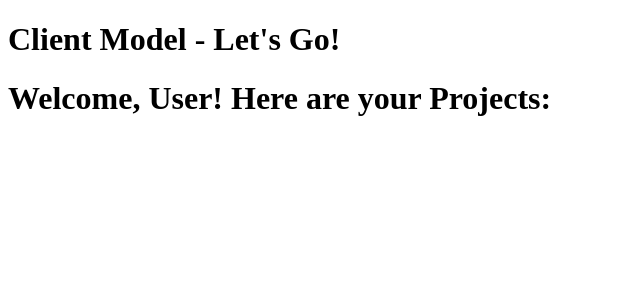
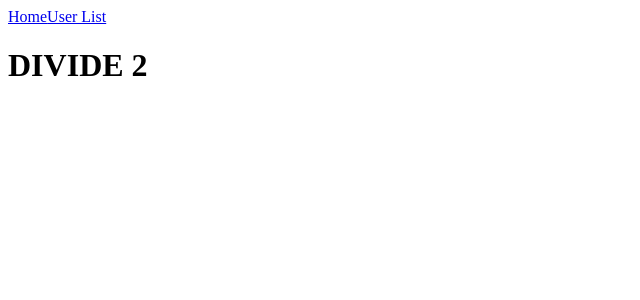
Before and after one commit to alexsylvian/final-project, a React (Create React App) app in the folder client/: page / in a window 1280 px wide. Shown: the top 300 px of the page, without its empty margins (0-640 px from the left). Built offline with nearby package versions, Linux system fonts and the light colour scheme.

Commit message:
first success - ear;y routing

```diff
--- a/client/src/components/App.js
+++ b/client/src/components/App.js
@@ -1,14 +1,24 @@
-import React, { useEffect, useState } from "react";
-import { Switch, Route } from "react-router-dom";
-import Navbar from "./Navbar";
+import React from "react";
+import { BrowserRouter as Router, Route, Switch } from "react-router-dom";
+import routes from "../routes";
 
 function App() {
-  return(
-    <div>
-     <h1>Client Model - Let's Go!</h1>
-     <h1>Welcome, User! Here are your Projects:</h1>
-    </div>
-  )
+  return (
+    <Router>
+      <Switch>
+        {routes.map((route, index) => (
+          <Route
+            key={index}
+            path={route.path}
+            exact={route.exact}
+            render={(props) => (
+              <route.component {...props} routes={route.routes} />
+            )}
+          />
+        ))}
+      </Switch>
+    </Router>
+  );
 }
 
 export default App;
--- a/client/src/components/Navbar.js
+++ b/client/src/components/Navbar.js
@@ -1,19 +1,23 @@
-// import React from 'react';
-// import { Link } from 'react-router-dom';
+import { NavLink } from "react-router-dom";
+// import "./NavBar.css";
 
-// const Navbar = () => {
-//   return (
-//     <nav>
-//       <div className="container">
-//         <Link to="/" className="brand-logo">Task Manager</Link>
-//         <ul className="right">
-//           <li><Link to="/projects">Projects</Link></li>
-//           <li><Link to="/users">Users</Link></li>
-//           {/* Add more navigation links as needed */}
-//         </ul>
-//       </div>
-//     </nav>
-//   );
-// };
+function NavBar() {
+  return (
+    <nav>
+      <NavLink
+        to="/"
+        className="navbar"
+      >
+        Home
+      </NavLink>
+      <NavLink
+        to="/users"
+        className="navbar"
+      >
+        User List
+      </NavLink>
+    </nav>
+  );
+};
 
-// export default Navbar;
+export default NavBar;
--- a/client/src/pages/Home.js
+++ b/client/src/pages/Home.js
@@ -0,0 +1,15 @@
+import React from "react";
+import NavBar from "../components/Navbar";
+
+function Home() {
+    return(
+        <>
+        <NavBar />
+        <div>
+            <h1>DIVIDE 2</h1>
+        </div>
+        </>
+    )
+}
+
+export default Home
--- a/client/src/pages/UsersPage.js
+++ b/client/src/pages/UsersPage.js
@@ -0,0 +1,11 @@
+import React from "react";
+
+function UsersPage(){
+    return(
+        <div>
+            <h1>USERS</h1>
+        </div>
+    )
+}
+
+export default UsersPage
--- a/client/src/routes.js
+++ b/client/src/routes.js
@@ -1,24 +1,24 @@
-import Home from "./pages/Home";
-import ProjectPage from "./pages/ProjectPage";
+import Home from "./pages/Home"
+// import ProjectPage from "./pages/ProjectPage";
 import UsersPage from "./pages/UsersPage"
-import ErrorPage from "./pages/ErrorPage";
+// import ErrorPage from "./pages/ErrorPage";
 
 const routes = [
     {
       path: "/",
-      element: <Home />,
-      errorElement: <ErrorPage />
+      component: Home,
+    //   errorElement: <ErrorPage />
     },
     {
       path: "/users",
-      element: <UsersPage />,
-      errorElement: <ErrorPage />
-    },
-    {
-      path: "/project/:id",
-      element: <ProjectPage />,
-      errorElement: <ErrorPage />
+      component: UsersPage,
+    //   errorElement: <ErrorPage />
     }
+    // {
+    //   path: "/project/:id",
+    //   element: <ProjectPage />,
+    //   errorElement: <ErrorPage />
+    // }
 ]
 
 export default routes;
```
Also changed, not shown: client/src/components/ProjectCard.js (+12 -0 lines).
